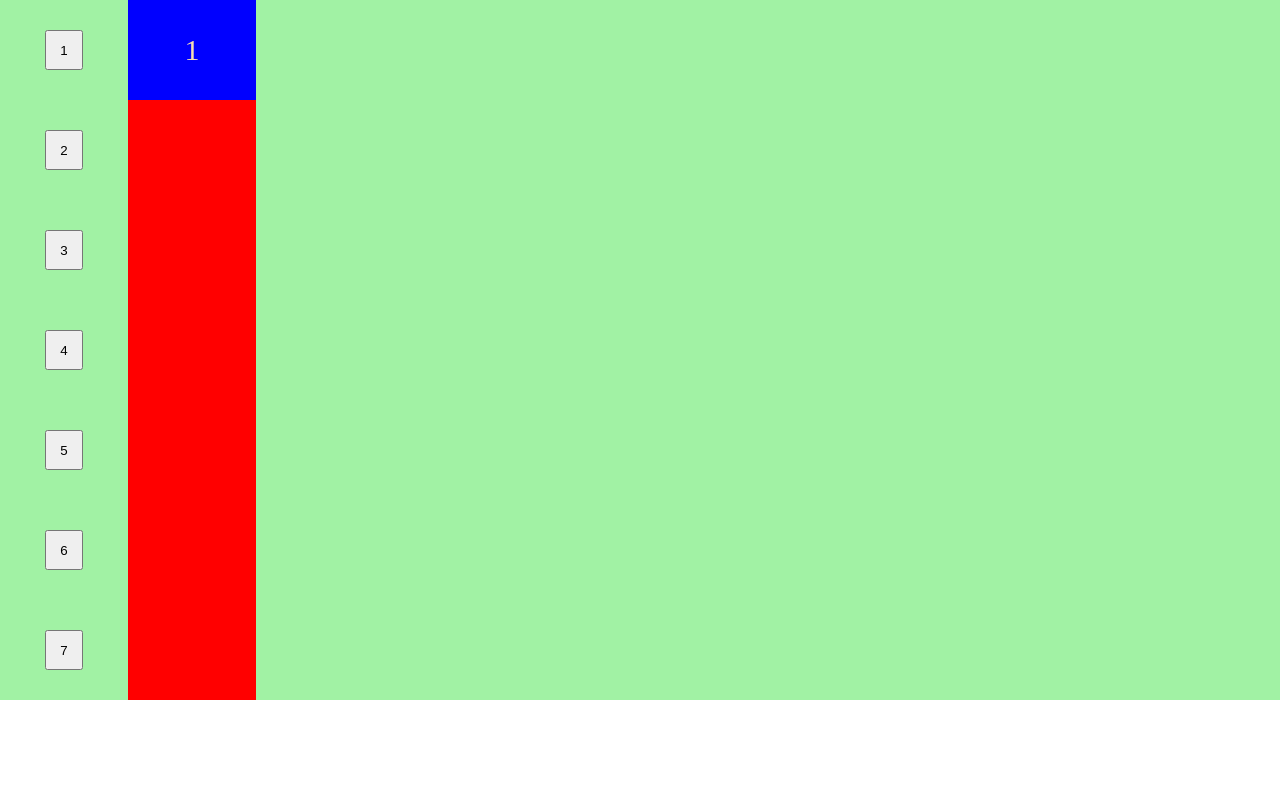
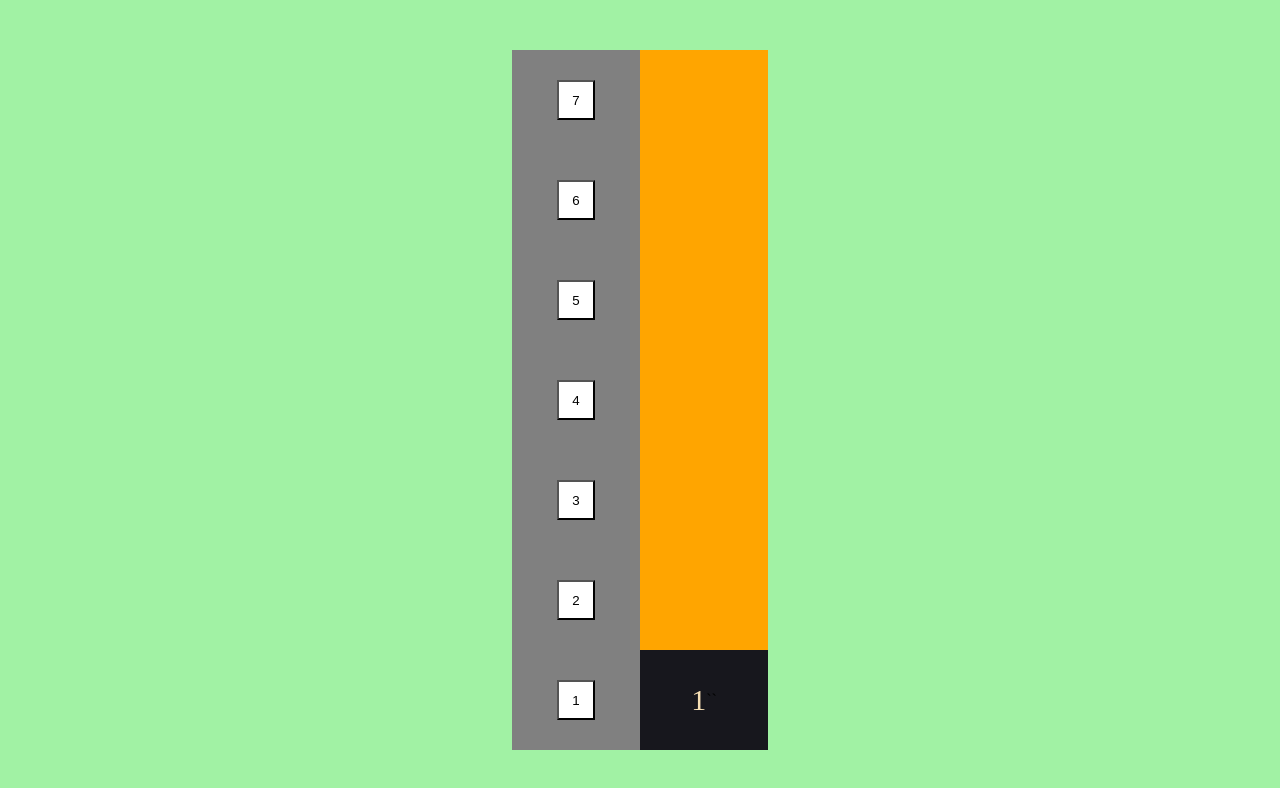
Before and after one commit to BogdanFV/vue-elevator, a Vue app: page / in a window 1280 px wide. Shown: the top 788 px of the page. Built offline with nearby package versions, Linux system fonts and the light colour scheme.

Commit message:
first part unoptimized

```diff
--- a/public/index.html
+++ b/public/index.html
@@ -6,6 +6,5 @@
   </head>
   <body>
     <div id="app"></div>
-    <script src="./dist/main.js"></script>
   </body>
 </html>
--- a/src/App.vue
+++ b/src/App.vue
@@ -1,176 +1,272 @@
 <template>
-  <div class="lift-system">
-    <div class="floors">
-      <div v-for="floor in floors" :key="floor" class="floor">
-        <!--:disabled="isButtonDisabled(floor)" -->
-        <button class="call-button"  @click="callElevator(floor)">{{floor}}</button>
+  <div class="app-cover">
+    <div class="lift-system">
+      <div class="floors">
+        <div v-for="floor in floors" class="floor" :key="floor">
+          <button class="call-button" :class="{ 'active': activeButtons.includes(floor) }"
+            :style="{ 'background-color': activeButtons.includes(floor) ? 'red' : 'white' }" @click="callElevator(floor)">
+            {{ floor }}
+          </button>
+        </div>
       </div>
-    </div>
-    <div class="shaft">
-      <div class="elevator" :style="{ transform: 'translateY(' + elevatorPosition + 'px)' }">
-        <div class="elevator-container">
-          <div class="display">{{ displayText }}</div>
+      <div class="shaft"  :style="{ height: `${height * floorsAmount}px` }">
+        <div :state="elevatorState" :class="arrived ? 'elevator arrived' : 'elevator'" :style="{
+          marginBottom,
+          transitionProperty: marginBottom,
+          transitionDuration: `${distance}s`,
+        }">
+
+          <div class="elevator-container">
+            <img alt="arrow" src="../src/assets/arrow-up.svg" :class="arrowState()">
+            <div class="display">{{ displayText || 1 }}</div>
+          </div>``
         </div>
       </div>
     </div>
   </div>
 </template>
 
+
 <script>
 export default {
   data() {
     return {
-      floors: Array.from({length: 7}, (_, i) => i + 1),
+      activeButtons: [],
+      arrived: false,
+      displayText: '',
+      distance: null,
       elevatorPosition: 0,
+      direction: 'idle',
+
+      floorsAmount: 7,
+      floors: [],
+      height: 100,
       isMoving: false,
+
+      marginBottom: sessionStorage.getItem('marginBottom') || 0,
       targetFloor: null,
       queue: [],
-      displayText: '1',
     };
   },
   methods: {
+
+    fillFloorsArray() {
+      this.floors = Array.from({ length: this.floorsAmount }, (_, i) => this.floorsAmount - i);
+    },
+
     callElevator(floor) {
-      if (this.queue.includes(floor) || this.elevatorPosition === (floor - 1) * 100) {
+      if (this.queue.includes(floor) || this.elevatorPosition === (floor - 1)) {
         return;
       }
 
+      this.activeButtons.push(floor);
       this.queue.push(floor);
-
       if (!this.isMoving) {
         this.moveElevator();
       }
     },
-    moveElevator() {
+
+    moveElevator(floor) {
       if (!this.queue.length) {
         this.isMoving = false;
-        // this.displayText = 'Elevator is idle';
+        this.direction = 'idle';
         return;
       }
+      this.elevatorState = "moving down"
+      this.movingUp = this.elevatorPosition > this.targetFloor - 1;
+      this.currentFloor = floor;
       this.isMoving = true;
       this.targetFloor = this.queue.shift();
-      // this.displayText = `Moving ${this.targetFloor > this.currentFloor ? 'up' : 'down'} to floor ${this.targetFloor}`;
 
-      const distance = Math.abs((this.targetFloor - 1) * 100 - this.elevatorPosition);
-      const duration = distance * 10;
+
+      if (this.marginBottom > (this.targetFloor - 1) * this.height + 'px') {
+        this.direction = 'down';
+      } else {
+        this.direction = 'up';
+      }
+
+      this.marginBottom = (this.targetFloor - 1) * this.height + 'px';
+
+      this.distance = Math.abs((this.targetFloor - 1) - this.elevatorPosition);
+
+      this.elevatorPosition = (this.targetFloor - 1);
+      this.displayText = `${this.targetFloor}`;
+      sessionStorage.setItem('marginBottom', this.marginBottom);
+
 
       setTimeout(() => {
-        this.elevatorPosition = (this.targetFloor - 1) * 100;
-        this.displayText = `${this.targetFloor}`;
-        // this.displayText = `Arrived at floor ${this.targetFloor}`;
+        this.arrived = true;
+        const index = this.activeButtons.indexOf(this.targetFloor);
+        if (index !== -1) {
+          this.activeButtons.splice(index, 1);
+        }
+        setTimeout(() => {
+          this.arrived = false;
+          this.moveElevator(floor);
+        }, 3000);
+      }, this.distance * 1000)
+    },
 
-        setTimeout(() => {
-          // this.displayText = 'Elevator is idle';
-          this.moveElevator();
-        }, 3000);
-      }, duration);
+    saveState() {
+      const state = {
+        elevatorPosition: this.elevatorPosition,
+        queue: this.queue,
+        displayText: this.displayText,
+        targetFloor: this.targetFloor
+      };
+      sessionStorage.setItem('liftSystemState', JSON.stringify(state));
     },
-    selectFloor(floor) {
-      if (this.isMoving || this.queue.includes(floor)) {
-        return;
-      }
 
-      this.queue.push(floor);
-
-      if (this.targetFloor === null) {
+    handleQueue() {
+      if (!this.isMoving) {
         this.moveElevator();
       }
     },
-    isButtonDisabled(floor) {
-      return this.isMoving || this.elevatorPosition === (floor - 1) * 100;
-    },
-    isButtonActive(floor) {
-      return this.targetFloor === floor;
-    },
+
+    arrowState() {
+      if (this.isMoving) {
+        if (this.direction === "up") {
+          return 'arrow-up'
+        } else if (this.direction === "down") {
+          return 'arrow-down'
+        }
+      } else {
+        return 'arrow'
+      }
+    }
+
   },
+
   mounted() {
-    const savedState = JSON.parse(localStorage.getItem('liftSystemState'));
+    this.fillFloorsArray();
+    const savedState = JSON.parse(sessionStorage.getItem('liftSystemState'));
     if (savedState) {
       this.elevatorPosition = savedState.elevatorPosition;
       this.queue = savedState.queue;
       this.displayText = savedState.displayText;
       this.targetFloor = savedState.targetFloor;
     }
+    window.addEventListener('beforeunload', this.saveState);
   },
-  created() {
-    const savedState = JSON.parse(localStorage.getItem('liftSystemState'));
-    if (savedState) {
-      this.currentFloor = savedState.currentFloor;
-      this.queue = savedState.queue;
-    }
+
+  beforeUnmount() {
+    this.saveState();
+    window.removeEventListener('beforeunload', this.saveState);
   },
-  beforeUnmount() {
-    const stateToSave = {
-      currentFloor: this.currentFloor,
-      queue: this.queue
-    };
-    localStorage.setItem('liftSystemState', JSON.stringify(stateToSave));
-  },
-  // watch: {
-  //   currentFloor: function (newFloor, oldFloor) {
-  //     console.log("we are here");
-  //     if (newFloor !== oldFloor) {
-  //       this.isMoving = true;
-  //       setTimeout(() => {
-  //         this.isMoving = false;
-  //         if (this.queue.length > 0) {
-  //           this.handleQueue();
-  //         }
-  //       }, 3000);
-  //     }
-  //   },
-  //   queue: function (newQueue, oldQueue) {
-  //     if (newQueue.length > oldQueue.length) {
-  //       this.handleQueue();
-  //     }
-  //   }
-  // },
 }
-
 </script>
 <style>
 body {
   margin: 0;
 }
-div {
-  /* border: 1px solid black; */
-}
-.lift-system{
+.app-cover{
   display: flex;
-  flex-direction: row;
+  align-items: center;
+  justify-content: center;
+  height: 100vh;
   background-color: #a1f2a4;
 }
-.floor{
+
+.arrow {
+  display: none;
+  height: 30px;
+  width: 30px;
+}
+
+.arrow-up {
+  height: 30px;
+  width: 30px;
+}
+
+.arrow-down {
+  height: 30px;
+  width: 30px;
+  transform: rotate(180deg);
+}
+
+.lift-system {
+  display: flex;
+  justify-content: center;
+  align-items: flex-end;
+  flex-direction: row;
+}
+
+.floors {
+  display: flex;
+  background: grey;
+  flex-direction: column;
+  justify-content: flex-end;
+  align-items: center;
+}
+
+.floor {
   display: flex;
   justify-content: center;
   align-items: center;
   height: 100px;
   width: 16vh;
 }
-.elevator{
+
+.elevator {
+  position: absolute;
+  bottom: 0;
   height: 100px;
   width: 16vh;
 }
-.shaft{
-  background: red;
+
+.shaft {
+  width: 16vh;
+  position: relative;
+  background: orange;
 }
-.elevator{
+
+.elevator {
   display: flex;
   justify-content: center;
   align-items: center;
-  background-color: blue;
+  background-color: rgb(23, 23, 29);
 }
-.elevator-container{
+
+.elevator-container {
   display: flex;
   flex-direction: row;
   align-items: center;
   justify-content: center;
 }
-.display{
+
+.display {
   color: wheat;
   font-size: 30px;
 }
-.call-button{
+
+.call-button:hover {
+  cursor: pointer;
+}
+
+.call-button {
   height: 40%;
   width: 30%;
 }
+
+.active {
+  background-color: red;
+}
+
+@keyframes blink {
+  0% {
+    opacity: 1;
+  }
+
+  50% {
+    opacity: 0.5;
+  }
+
+  100% {
+    opacity: 1;
+  }
+}
+
+.arrived {
+  animation: blink 0.5s ease-in-out 6;
+}
 </style>
```
Also changed, not shown: src/assets/logo.png (deleted), 1 other file (tests, documents, lock files or other folders).
